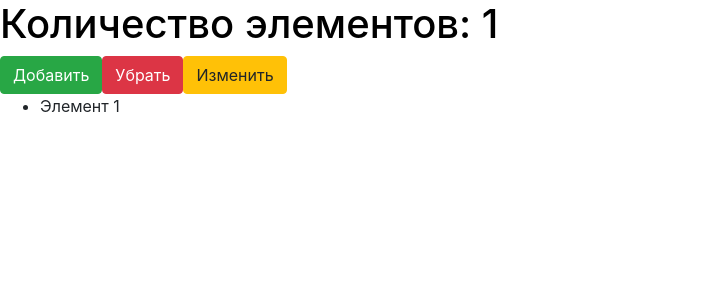
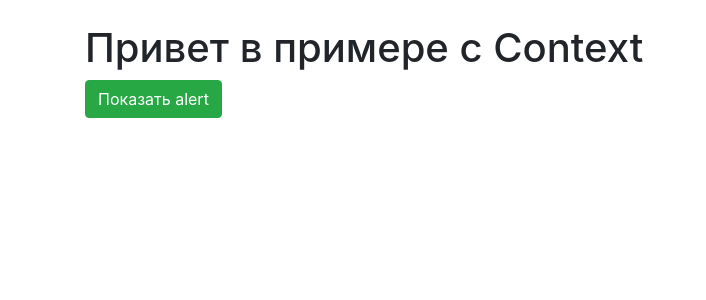
Before and after one commit to Aleksandr-Glebik/vm-react-hooks, a React (Create React App) app: page / in a window 1280 px wide. Shown: the top 300 px of the page, without its empty margins (0-706 px from the left). Built offline with nearby package versions, Linux system fonts and the light colour scheme.

Commit message:
feat: add info about useContext

```diff
--- a/src/App.js
+++ b/src/App.js
@@ -1,37 +1,19 @@
-import React, { useState, useCallback } from 'react'
-import ItemsList from './ItemsList'
+import React from 'react'
+import Alert from './alert/Alert'
+import Main from './Main'
+import { AlertProvider } from './alert/AlertContext'
+
+export const AlertContext = React.createContext()
 
 function App() {
+  return (
+    <AlertProvider>
+      <div className='container pt-4'>
+        <Alert />
+        <Main toggle={() => {}}  />
+      </div>
+    </AlertProvider>
 
-  const [colored, setColored] = useState(false)
-  const [count, setCount] = useState(1)
-
-  const styles = {
-    color: colored ? 'red' : 'black'
-  }
-
-  const generateItemsFromAPI = useCallback(() => {
-    return new Array(count).fill('').map((_, ind) => `Элемент ${ind + 1}`)
-  }, [count] )
-
-  return (
-    <>
-      <h1 style={styles}>Количество элементов: {count}</h1>
-      <button
-        className='btn btn-success'
-        onClick={() => setCount(prev => prev + 1)}
-      >Добавить</button>
-      <button
-        className='btn btn-danger'
-        onClick={() => setCount(prev => prev - 1)}
-      >Убрать</button>
-      <button
-        className='btn btn-warning'
-        onClick={() => setColored(prev => !prev )}
-      >Изменить</button>
-
-      <ItemsList getItems={generateItemsFromAPI}/>
-    </>
   )
 }
 
--- /dev/null
+++ b/src/Main.js
@@ -0,0 +1,13 @@
+import React from "react"
+// import { useAlertToggle } from "./alert/AlertContext"
+import { useAlert } from "./alert/AlertContext"
+
+export default function Main() {
+    const {toggle} = useAlert()
+    return (
+        <>
+            <h1>Привет в примере с Context</h1>
+            <button className="btn btn-success" onClick={toggle}>Показать alert</button>
+        </>
+    )
+}
--- /dev/null
+++ b/src/alert/Alert.js
@@ -0,0 +1,16 @@
+import React from "react"
+import { useAlert } from './AlertContext'
+
+export default function Alert() {
+    const alert = useAlert()
+
+    if (!alert.visible) {
+        return null
+    }
+
+    return (
+        <div className="alert alert-danger" onClick={alert.toggle}>
+              Это важное сообщение
+        </div>
+    )
+}
--- /dev/null
+++ b/src/alert/AlertContext.js
@@ -0,0 +1,27 @@
+import React, {useContext, useState} from "react"
+
+const AlertContext = React.createContext()
+// const AlertToggleContext = React.createContext()
+
+export const useAlert = () => {
+    return useContext(AlertContext)
+}
+// export const useAlertToggle = () => {
+//     return useContext(AlertToggleContext)
+// }
+
+export const AlertProvider = ( { children } ) => {
+    const [alert, setAlert] = useState(false)
+    const toggle = () => setAlert(prev => !prev)
+
+    return (
+        <AlertContext.Provider value={{
+            visible: alert,
+            toggle
+        }}>
+            {/* <AlertToggleContext.Provider value={toggle}> */}
+                { children }
+            {/* </AlertToggleContext.Provider> */}
+        </AlertContext.Provider>
+    )
+}
```
Also changed, not shown: src/examples/useCallback.js (added, +38 -0 lines).
